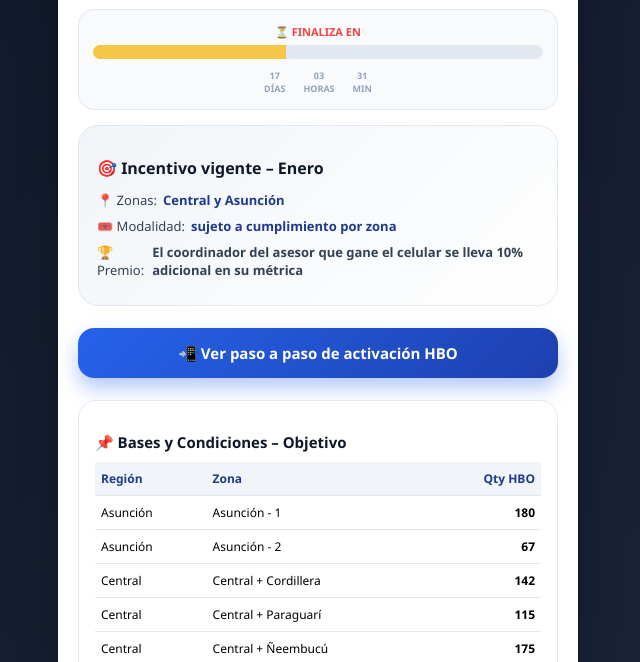
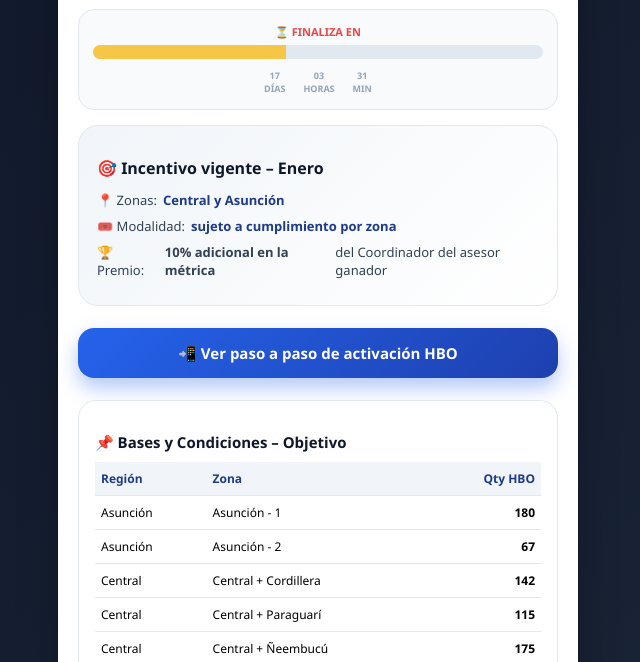
Before and after one commit to pycanales-lang/addonshbo_coord, a plain HTML site: page index.html in a window 1280 px wide. Shown: the part 138-800 px from the top of the page, without its empty margins (322-962 px from the left). Drawn offline with Linux system fonts and the light colour scheme.

Commit message:
Update index.html

```diff
--- a/index.html
+++ b/index.html
@@ -262,7 +262,7 @@ body{
         <h2>🎯 Incentivo vigente – Enero</h2>
         <p>📍 Zonas: <span class="highlight">Central y Asunción</span></p>
         <p>🎟️ Modalidad: <span class="highlight">sujeto a cumplimiento por zona</span></p>
-        <p>🏆 Premio: <b>El coordinador del asesor que gane el celular se lleva 10% adicional en su métrica</b></p>
+        <p>🏆 Premio: <b>10% adicional en la métrica</b> del Coordinador del asesor ganador</p>
     </div>
 
     <!-- BOTÓN -->
```
